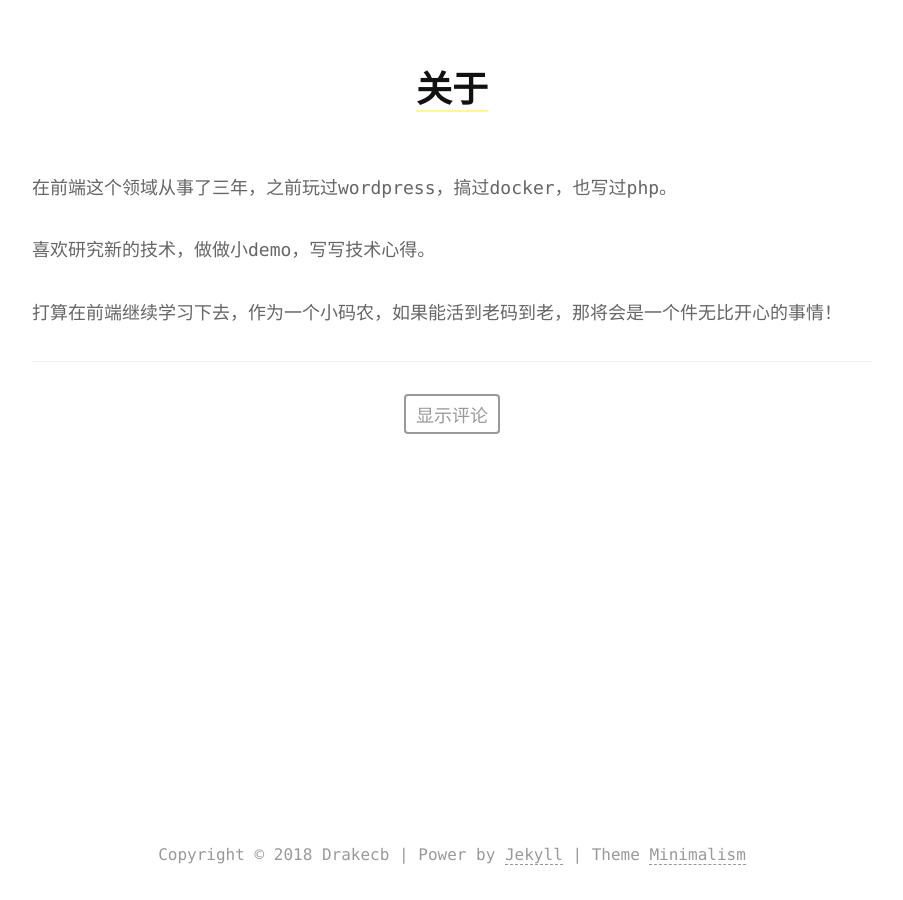
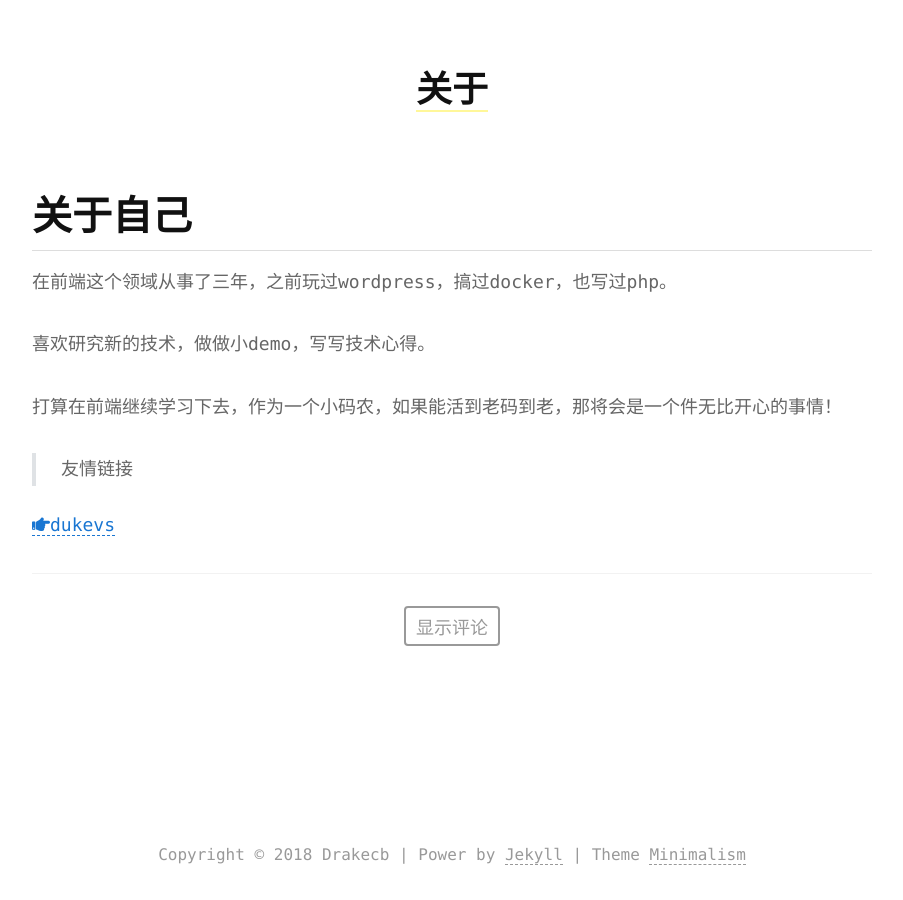
Before and after one commit to cbpi/cbpi.github.io, a Jekyll site: the page built from about.md, in a window 1280 px wide. Shown: the whole page, without its empty margins (188-1091 px from the left). Built offline with Jekyll 4.4.1, drawn with Linux system fonts in a browser that asks for light colours; nearby versions of some CDN libraries; comment, search, counter and statistics services are not loaded.

Commit message:
edit about.html

```diff
--- a/_layouts/about.html
+++ b/_layouts/about.html
@@ -18,7 +18,7 @@
     <![endif]-->
 
     {% include favicon.html %}
-
+    <link rel="stylesheet" href="https://use.fontawesome.com/releases/v5.2.0/css/all.css" integrity="sha384-hWVjflwFxL6sNzntih27bfxkr27PmbbK/iSvJ+a4+0owXq79v+lsFkW54bOGbiDQ" crossorigin="anonymous">
     <link rel="stylesheet" href="{{ "/assets/css/about.css" }}">
     <link rel="stylesheet" href="{{ "/assets/css/markdown.css" }}">
     {% seo %}
--- a/about.md
+++ b/about.md
@@ -4,8 +4,15 @@ title: 关于
 reward: false
 ---
 
+# 关于自己
+
 在前端这个领域从事了三年，之前玩过wordpress，搞过docker，也写过php。
 
 喜欢研究新的技术，做做小demo，写写技术心得。
 
 打算在前端继续学习下去，作为一个小码农，如果能活到老码到老，那将会是一个件无比开心的事情！
+
+> 友情链接
+
+
+[<i class="fas fa-hand-point-right"></i>dukevs](https://www.dukevs.cn)
```
Also changed, not shown: 1 other file.
